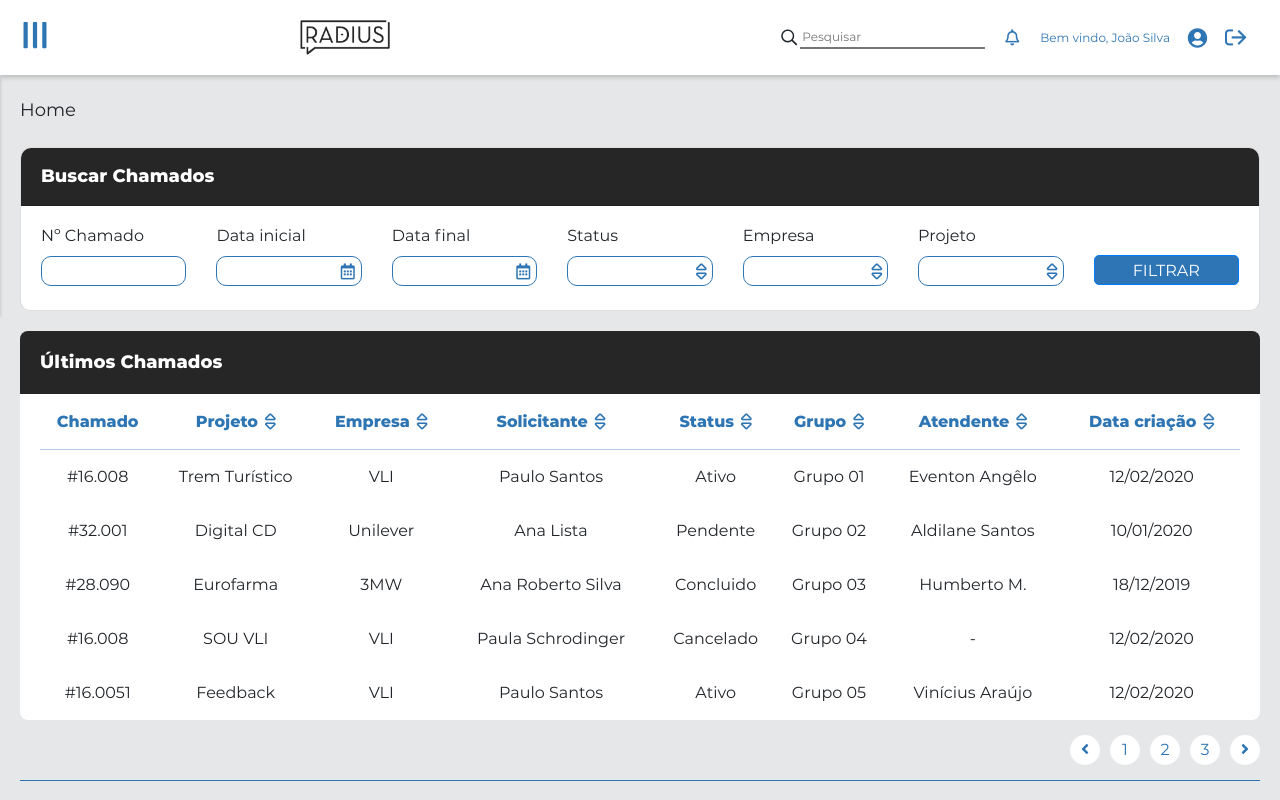
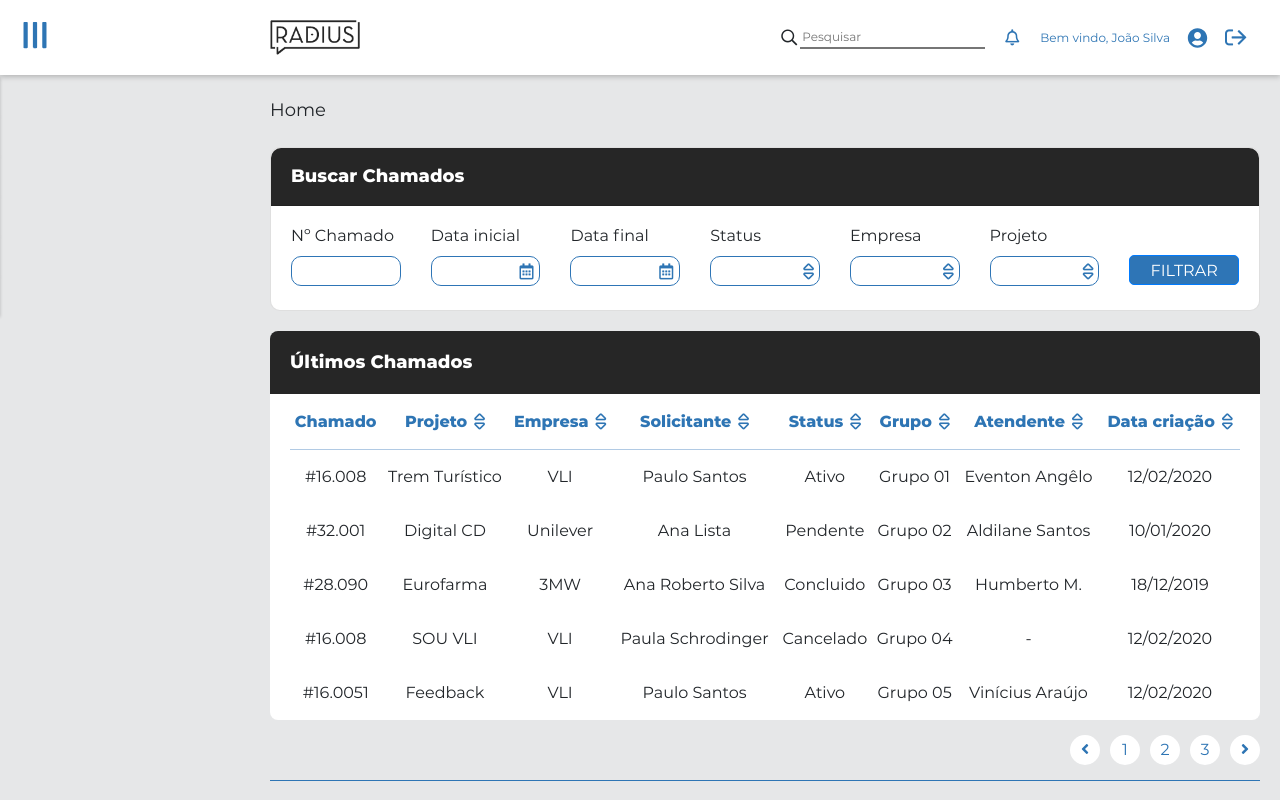
Before and after one commit to jorgelucasdev/Radius-IvoryFrontEnd, a React (Create React App) app in the folder radius/: page / in a window 1280 px wide. Shown: the top 800 px of the page. Built offline with nearby package versions, Linux system fonts and the light colour scheme.

Commit message:
conteúdo home estático e ajuste em animação

```diff
--- a/radius/src/pages/DefaultLayoutPrivate/index.js
+++ b/radius/src/pages/DefaultLayoutPrivate/index.js
@@ -71,7 +71,7 @@ function DefaultLayoutPublic(props) {
             <li><a href="#">Base De Conhecimento</a></li>
           </ul>
         </nav>
-        <main className={[styles.principal, !isOpen ? styles.active : null].join(' ')}>
+        <main className={styles.principal}>
           <BrowserRouter>
             <Suspense fallback={<main>Carregando...</main>}>
               <Switch>
--- a/radius/src/pages/DefaultLayoutPrivate/index.module.scss
+++ b/radius/src/pages/DefaultLayoutPrivate/index.module.scss
@@ -50,7 +50,7 @@ $tamanhoSidebar: 250px;
 
           &.activeLogo img {
             @extend %transition;
-            margin: 0 0 0 $tamanhoSidebar;
+            margin: 0 0 0 220px;
           }
         }
       }
```
